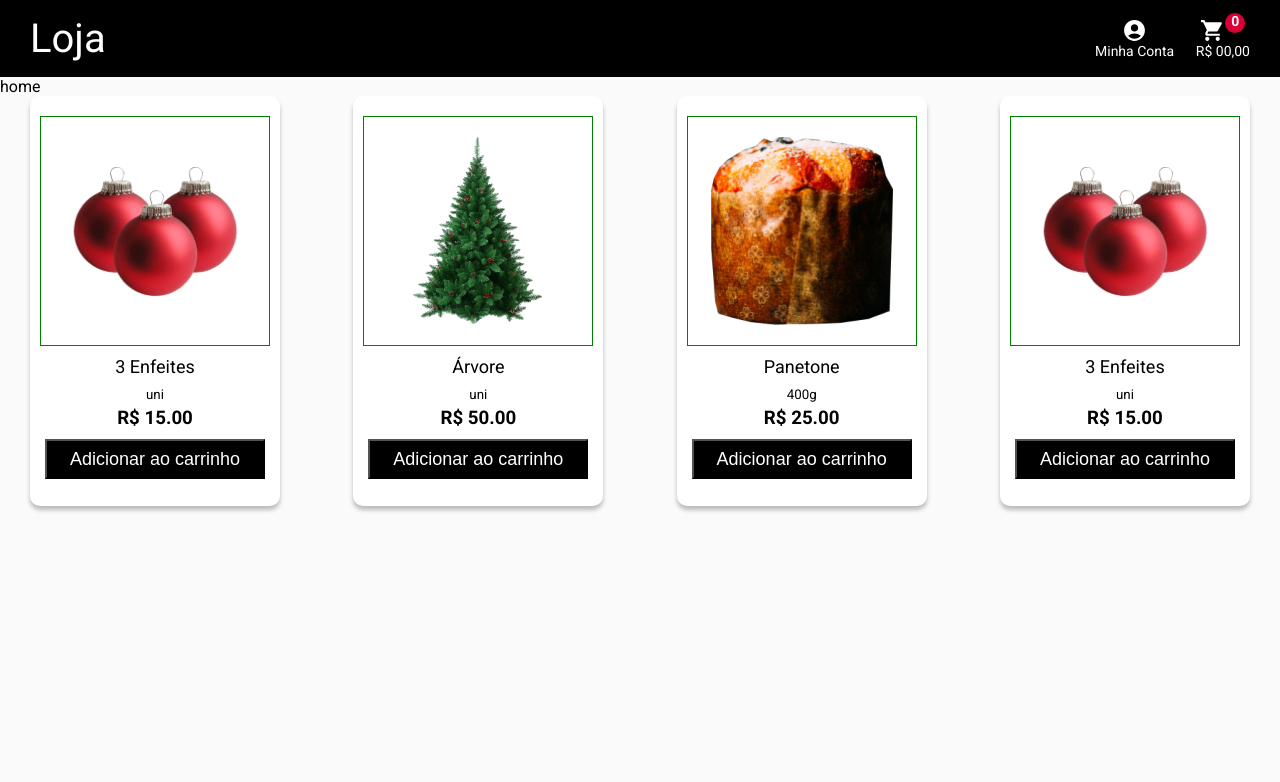
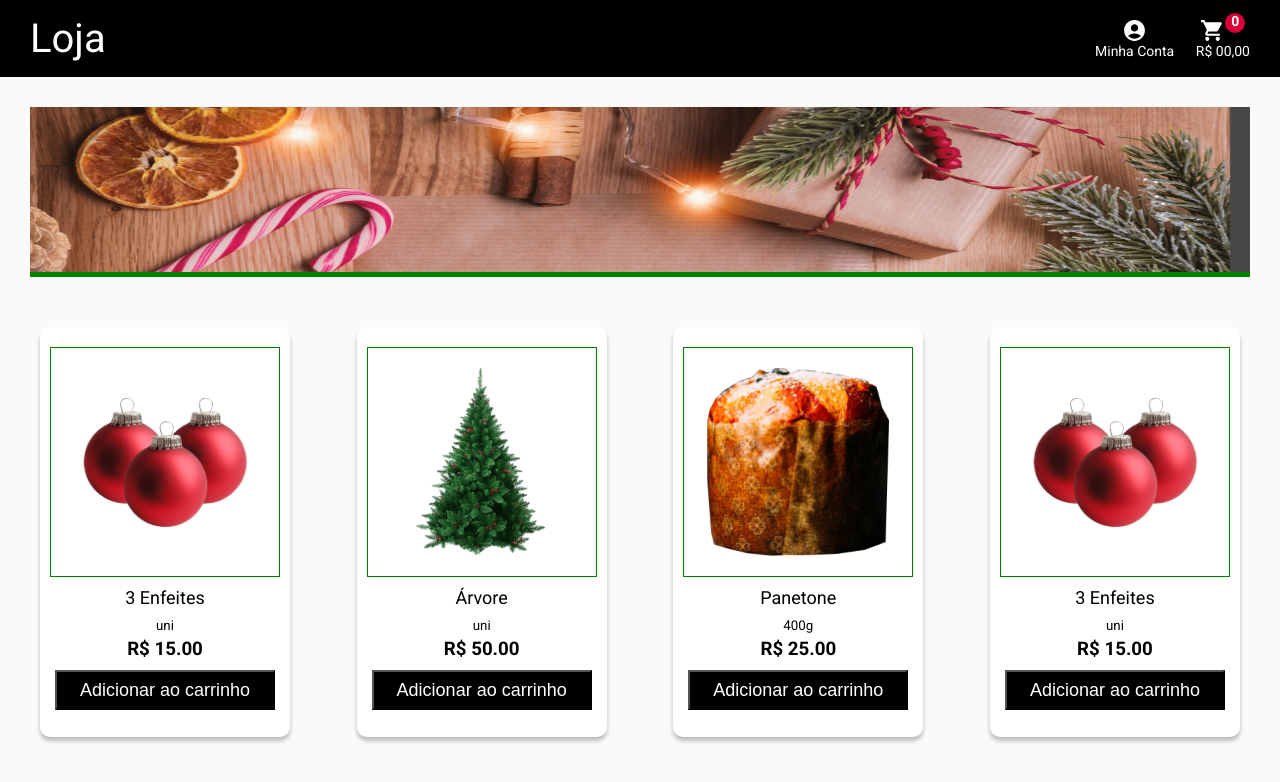
Before and after one commit to Sara01romao/loja-natal, a React (Create React App) app: page / in a window 1280 px wide. Shown: the top 782 px of the page. Built offline with nearby package versions, Linux system fonts and the light colour scheme.

Commit message:
Adicionado banner page home

```diff
--- a/src/pages/Home/index.jsx
+++ b/src/pages/Home/index.jsx
@@ -1,12 +1,13 @@
 
 import Cards from '../../components/Cards'
+import { HomeSection } from './styles'
 
 
 export default function Home(){
     return(
-        <div>
-            home
+        <HomeSection>
+            < img  class="imgNatal" src="/img/imgHome.png" alt="" />
             <Cards/>
-        </div>
+        </HomeSection>
     )
 }
--- /dev/null
+++ b/src/pages/Home/styles.js
@@ -0,0 +1,26 @@
+import styled from "styled-components";
+
+
+
+export const HomeSection = styled.section`
+
+        padding: 0px 30px;
+
+    .imgNatal{
+
+        max-width: 1220px;
+        width: 100%;
+        height: 200px;
+        object-fit: fill;
+        display: block;
+        margin: 0px auto 50px;
+        padding: 30px 0px 0px;
+        border-bottom: 5px solid green;
+
+
+
+    }
+
+
+
+`
```
Also changed, not shown: public/img/imgHome.png (added).
